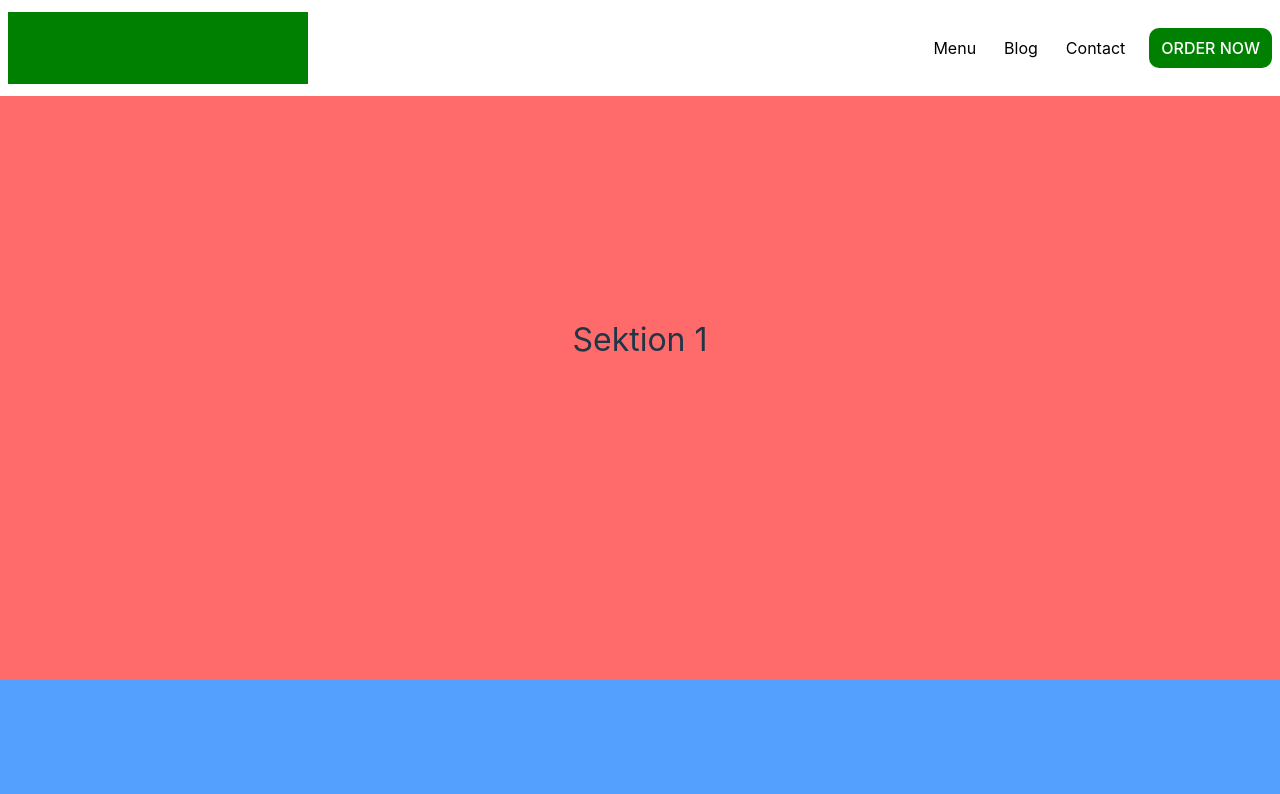
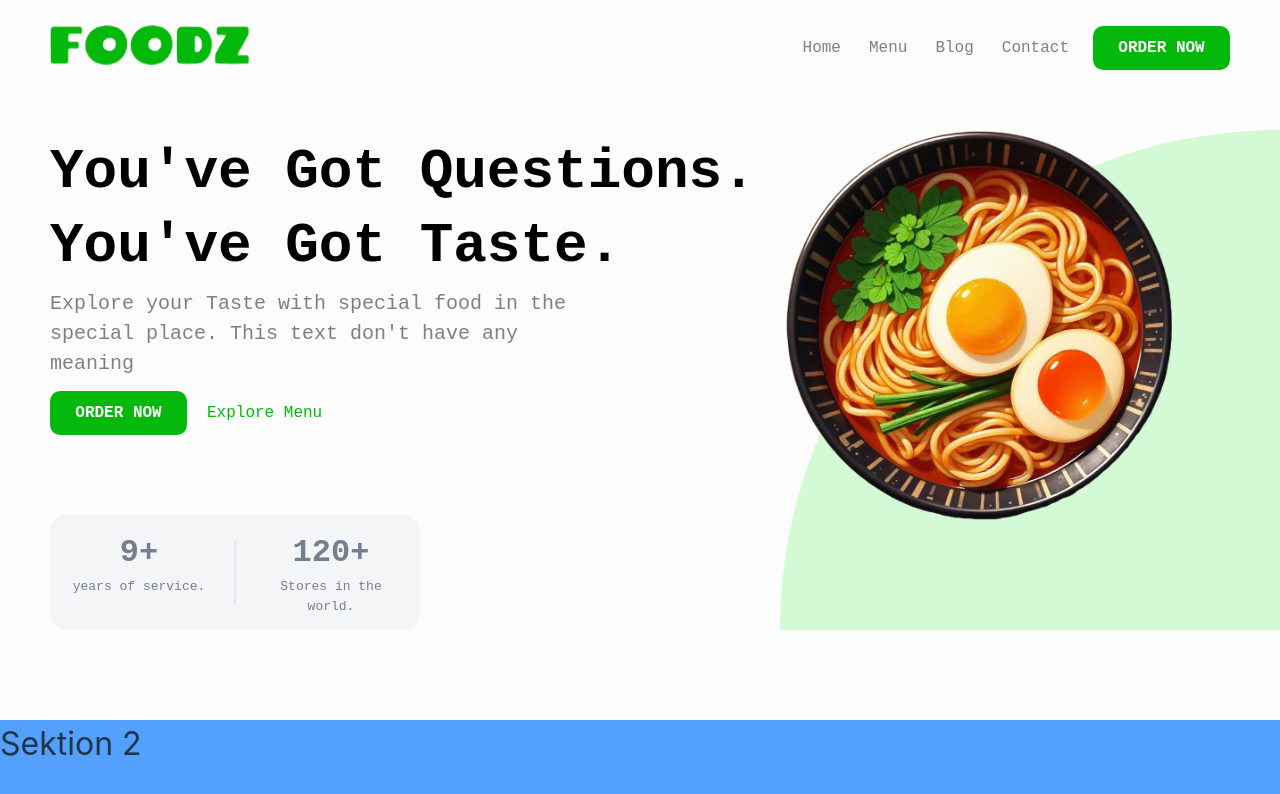
Before and after one commit to Fiffigelin/foodz-website, a React (Vite) app: page / in a window 1280 px wide. Shown: the top 794 px of the page. Built offline with nearby package versions, Linux system fonts and the light colour scheme.

Commit message:
feat: setup hero page for laptops dimensions

```diff
--- a/src/App.scss
+++ b/src/App.scss
@@ -10,55 +10,65 @@
 		.nav-container {
 			width: 100%;
 			height: 10%;
-      background-color: white;
 			display: flex;
 			justify-content: space-between;
 			position: absolute;
-      padding: 8px 0px;
+			padding: 8px 0;
+			z-index: 9999;
 
 			.nav-left {
 				margin: 4px 8px;
-        .nav-logo{
-          width: 300px;
+				margin-left: 50px;
+				display: flex;
+				align-self: center;
+				.nav-logo {
+					width: 200px;
 					height: 100%;
-          background-color: green;
 					justify-self: center;
 				}
 			}
 
 			.nav-right {
 				margin: 4px 8px;
+				margin-right: 50px;
 				display: flex;
 				flex-direction: row;
 				justify-content: space-between;
 				align-items: center;
-        gap:20px;
-        .nav-link{
+				gap: 20px;
+				.nav-link {
+					cursor: pointer;
 					margin: 4px;
-          color: black;
-        }
-        .order-btn {
-          padding:8px 12px;
-          background-color: green;
-          color: white;
-          font-weight: 500;
-          border-radius: 10px;
+					color: gray;
+					font-family: monospace;
+					font-size: large;
 				}
 			}
 		}
 		.section {
-      height: 85vh;
+			height: 90vh;
 			width: 100%;
 			display: flex;
-      align-items: center;
-      justify-content: center;
+			flex-direction: column;
+			// align-items: center;
+			justify-content: space-between;
 			font-size: 2rem;
 			transition: transform 2s ease-in-out;
 		}
-    .section:nth-child(2) { background: #FF6B6B; }
-    .section:nth-child(3) { background: #54A0FF; }
-    .section:nth-child(4) { background: #1DD1A1; }
-    .section:nth-child(5) { background: #FDCB6E; }
-    .section:nth-child(6) { background: #A29BFE; }
+		.section:nth-child(2) {
+			background: #fcfcfd;
+		}
+		.section:nth-child(3) {
+			background: #54a0ff;
+		}
+		.section:nth-child(4) {
+			background: #1dd1a1;
+		}
+		.section:nth-child(5) {
+			background: #fdcb6e;
+		}
+		.section:nth-child(6) {
+			background: #a29bfe;
 		}
 	}
+}
--- a/src/App.tsx
+++ b/src/App.tsx
@@ -1,24 +1,26 @@
 import { useState } from 'react'
 import { useRef, useCallback } from 'react';
+import HeroSection from './pages/sections/hero/hero-section';
 import './App.scss'
+import OrderNowButton from './components/order-now-button/order-now-btn';
 
 const sections = ["Sektion 1", "Sektion 2", "Sektion 3", "Sektion 4", "Sektion 5"];
 
 function App() {
-  const sectionRefs = useRef<HTMLDivElement[]>([]);
-  const [currentIndex, setCurrentIndex] = useState(0);
+  const sectionRefs = useRef<HTMLDivElement[] | null[]>([]);
+  const [currentIndex, setCurrentIndex] = useState<number>(0);
 
-  const handleScroll = useCallback((event: React.WheelEvent) => {
+  const handleScroll = useCallback(
+    (event: React.WheelEvent) => {
       event.preventDefault();
 
-    /*<<< Adjust sensitivity and threshold for scrolling */
       const sensitivityUp = 0.05;
       const sensitivityDown = 0.04;
       const sensitivity = event.deltaY > 0 ? sensitivityDown : sensitivityUp;
       const threshold = 1;
-    let newIndex = currentIndex;
 
       const adjustedDeltaY = Math.abs(event.deltaY) * sensitivity;
+      let newIndex = currentIndex;
 
       if (adjustedDeltaY > threshold) {
         if (event.deltaY > 0) {
@@ -26,25 +28,30 @@ function App() {
         } else {
           newIndex = Math.max(currentIndex - 1, 0);
         }
+
+        setCurrentIndex(newIndex);
+        sectionRefs.current[newIndex]?.scrollIntoView({ behavior: "smooth" });
       }
-
-    sectionRefs.current[newIndex]?.scrollIntoView({ behavior: "smooth" });
-    setCurrentIndex(newIndex);
-  }, [currentIndex]);
+    },
+    [currentIndex]
+  );
 
   return (
       <div className="container" onWheel={handleScroll}>
-        <div className="nav-container">
+        <nav className="nav-container">
           <div className="nav-left">
-            <div className="nav-logo"/>
+            <div className="nav-logo">
+              <img src="../../public/foodz.png" alt="logo" style={{objectFit: "cover", width: "100%", alignItems: "center"}}/>
+            </div>
           </div>
           <div className="nav-right">
+            <div className="nav-link">Home</div>
             <div className="nav-link">Menu</div>
             <div className="nav-link">Blog</div>
             <div className="nav-link">Contact</div>
-            <div className="order-btn">ORDER NOW</div>
+            <OrderNowButton />
           </div>
-          </div>
+        </nav>
 
           {sections.map((text, index) => (
             <div
@@ -52,7 +59,7 @@ function App() {
             ref={(el) => (sectionRefs.current[index] = el!)}
             className="section"
             >
-                  {text}
+                  {index === 0 ? <HeroSection /> : <div>{text}</div>}
               </div>
           ))}
       </div>
--- /dev/null
+++ b/src/components/order-now-button/order-now-btn.scss
@@ -0,0 +1,13 @@
+.order-btn {
+	width: 137px;
+	height: 44px;
+	background-color: #04b90b;
+	border-radius: 10px;
+	align-content: center;
+	text-align: center;
+	font-size: large;
+	color: white;
+	font-weight: bolder;
+	font-family: monospace;
+	cursor: pointer;
+}
--- /dev/null
+++ b/src/components/order-now-button/order-now-btn.tsx
@@ -0,0 +1,8 @@
+import "./order-now-btn.scss";
+
+const OrderNowButton = () => {
+	const BTN_TEXT = "ORDER NOW";
+	return <div className="order-btn">{BTN_TEXT}</div>;
+};
+
+export default OrderNowButton;
--- /dev/null
+++ b/src/pages/sections/hero/hero-section.scss
@@ -0,0 +1,113 @@
+/* Hero-sektion */
+.hero {
+	display: flex;
+	margin-top: 130px;
+	.hero-left {
+		flex: 2;
+		max-width: 60%;
+		display: flex;
+		flex-direction: column;
+		margin-left: 50px;
+		gap: 5rem;
+		.left-container-upper {
+			.hero-text {
+				margin: 8px 0;
+				h1 {
+					color: black;
+					font-size: 3.5rem;
+					font-weight: bold;
+					margin: 12px 0;
+					font-family: monospace;
+				}
+				p {
+					width: 75%;
+					margin: 12px 0;
+					color: gray;
+					font-size: x-large;
+					font-family: monospace;
+				}
+			}
+			.order-menu {
+				display: flex;
+				flex-direction: row;
+				gap: 20px;
+				align-items: center;
+
+				> a {
+					font-size: large;
+					color: #04b90b;
+					font-family: monospace;
+				}
+			}
+		}
+		.left-container-bottom {
+			display: flex;
+			.stats-container {
+				background-color: #f4f5f6;
+				display: flex;
+				justify-content: center;
+				max-width: max-content;
+				min-width: min-content;
+				padding: 14px;
+				border-radius: 16px;
+				gap: 20px;
+				color: #777e90;
+				.stats-left,
+				.stats-right {
+					width: 150px;
+					> h4 {
+						margin: 0;
+						font-family: monospace;
+						text-align: center;
+					}
+					> p {
+						text-align: center;
+						font-size: medium;
+						font-family: monospace;
+						margin: 0;
+					}
+				}
+				.space-divider {
+					border-right: 2px solid #e6e8ec;
+					margin: 12px 0;
+				}
+			}
+		}
+	}
+	.hero-right {
+		flex: 1;
+		text-align: right;
+		position: relative;
+
+		.green-container {
+			max-width: 500px;
+			max-height: 500px;
+			min-width: 250px;
+			min-height: 250px;
+			display: flex;
+			float: inline-end;
+			bottom: 0;
+			.green-background {
+				background-color: #d3f9d5;
+				width: 500px;
+				height: 500px;
+				border-radius: 100% 0 0 0;
+				z-index: 0;
+			}
+			.main-img {
+				position: absolute;
+				width: 400px;
+				height: auto;
+				z-index: 1;
+			}
+		}
+	}
+}
+
+@media (min-width: 768px) {
+	.quarter-circle {
+		width: 200px;
+		height: 100px;
+		clip-path: ellipse(100% 50% at 50% 100%);
+	}
+}
--- /dev/null
+++ b/src/pages/sections/hero/hero-section.tsx
@@ -0,0 +1,55 @@
+import { Fragment } from "react/jsx-runtime";
+import "./hero-section.scss";
+import OrderNowButton from "../../../components/order-now-button/order-now-btn";
+
+const HeroSection = () => {
+	return (
+		<Fragment>
+			<section className="hero">
+				<div className="hero-left">
+					<div className="left-container-upper">
+						<div className="hero-text">
+							<h1>You've Got Questions.</h1>
+							<h1>You've Got Taste.</h1>
+							<p>
+								Explore your Taste with special food in the special place. This text
+								don't have any meaning
+							</p>
+						</div>
+						<div className="order-menu">
+							<OrderNowButton />
+							<a href="#menu">Explore Menu</a>
+						</div>
+					</div>
+					<div className="left-container-bottom">
+						<div className="stats-container">
+							<div className="stats-left">
+								<h4>9+</h4>
+								<p>years of service.</p>
+							</div>
+							<div className="space-divider" />
+							<div className="stats-right">
+								<h4>120+</h4>
+								<p>Stores in the world.</p>
+							</div>
+						</div>
+					</div>
+				</div>
+				<div className="hero-right">
+					<div className="green-container">
+						<div className="green-background"></div>
+						<img className="main-img" src="public\hero-ramen.png" alt="Food Bowl" />
+					</div>
+				</div>
+			</section>
+		</Fragment>
+	);
+};
+export default HeroSection;
+<section className="hero">
+	// <div className="left">Left</div>
+	// <div className="right">Right</div>
+	//{" "}
+	{/* <img src="../../public\view-ready-eat-delicious-meal-go.png" alt="hero" style={{objectFit: "cover"}}/> */}
+	//{" "}
+</section>;
```
Also changed, not shown: public/foodz.png (added), public/hero-ramen.png (added). Lines whose indentation alone changed are shown as unchanged.
